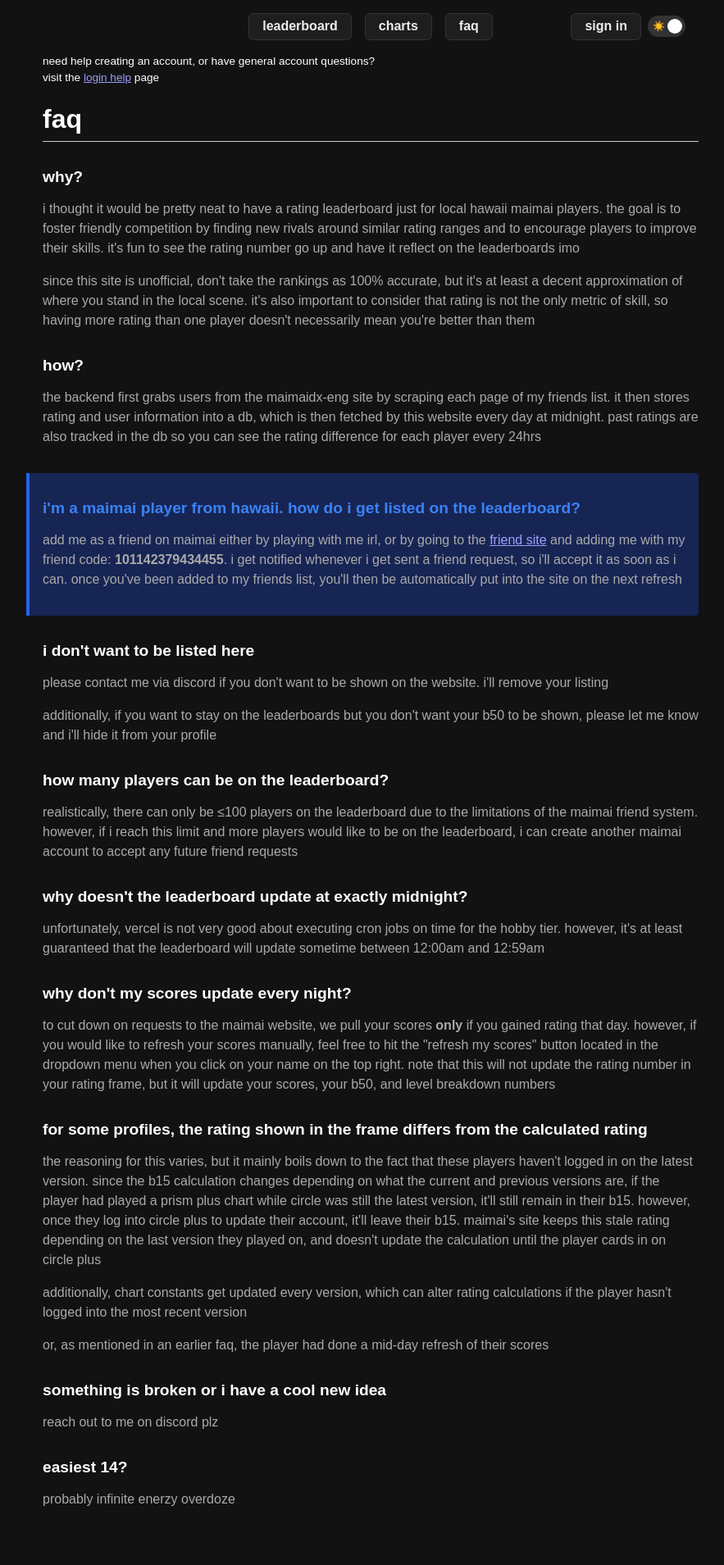
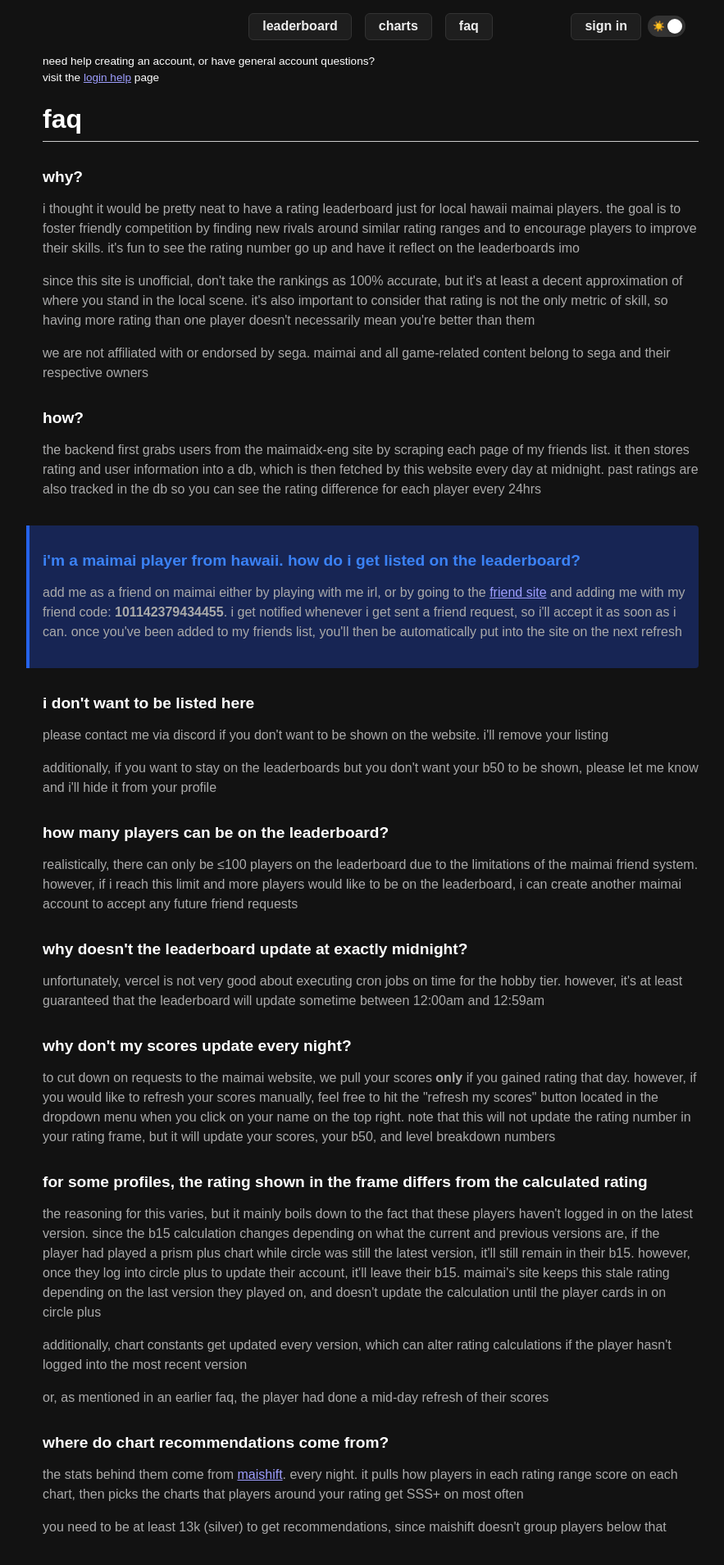
Before and after one commit to min-808/rating-site, a Next.js app: page /faq in a window 1280 px wide. Shown: the top 1909 px of the page at 82% size, without its empty margins (188-1071 px from the left). Built offline with nearby package versions, Linux system fonts and the light colour scheme; no server answers.

Commit message:
FAQ: maishift credit, not affiliated with SEGA

```diff
--- a/src/app/faq/page.tsx
+++ b/src/app/faq/page.tsx
@@ -26,6 +26,9 @@ export default function Faq() {
             </p>
             <p>
                 since this site is unofficial, don't take the rankings as 100% accurate, but it's at least a decent approximation of where you stand in the local scene. it's also important to consider that rating is not the only metric of skill, so having more rating than one player doesn't necessarily mean you're better than them
+            </p>
+            <p>
+                we are not affiliated with or endorsed by sega. maimai and all game-related content belong to sega and their respective owners
             </p>
         </>
       ),
@@ -113,6 +116,19 @@ export default function Faq() {
       ),
     },
     {
+      question: "where do chart recommendations come from?",
+      answer: (
+        <>
+            <p>
+                the stats behind them come from <a href="https://maimai.shiftpsh.com" target="_blank" rel="noopener noreferrer">maishift</a>. every night. it pulls how players in each rating range score on each chart, then picks the charts that players around your rating get SSS+ on most often
+            </p>
+            <p>
+                you need to be at least 13k (silver) to get recommendations, since maishift doesn't group players below that
+            </p>
+        </>
+      ),
+    },
+    {
       question: "something is broken or i have a cool new idea",
       answer: (
         <>
```
